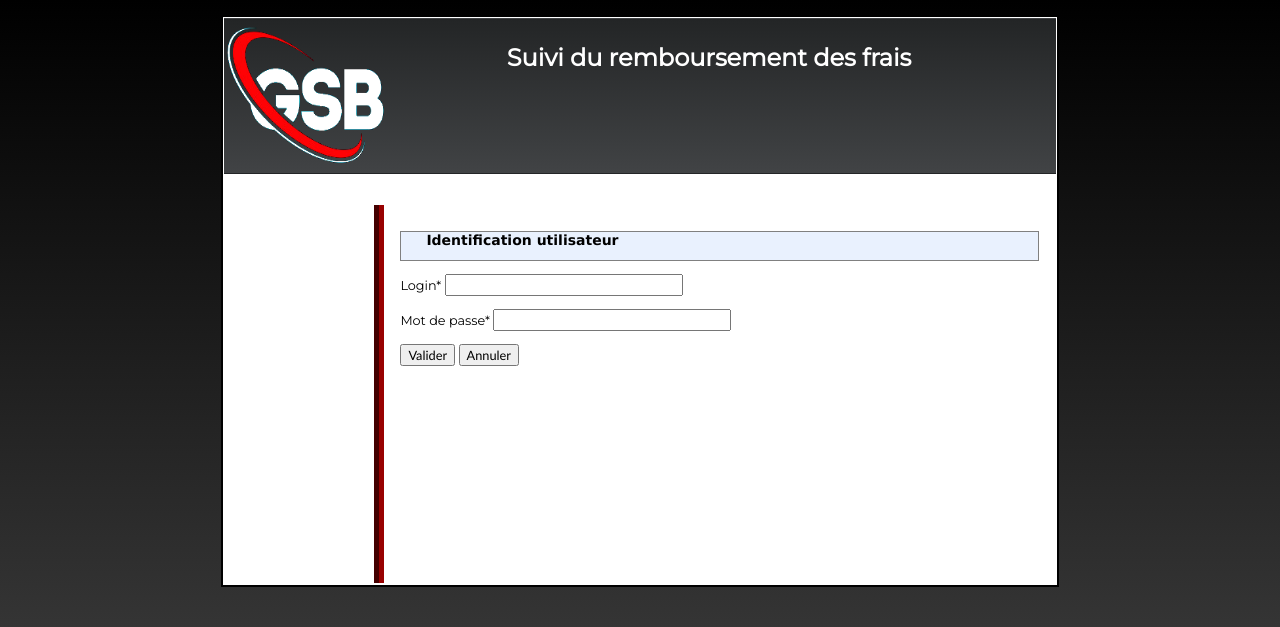
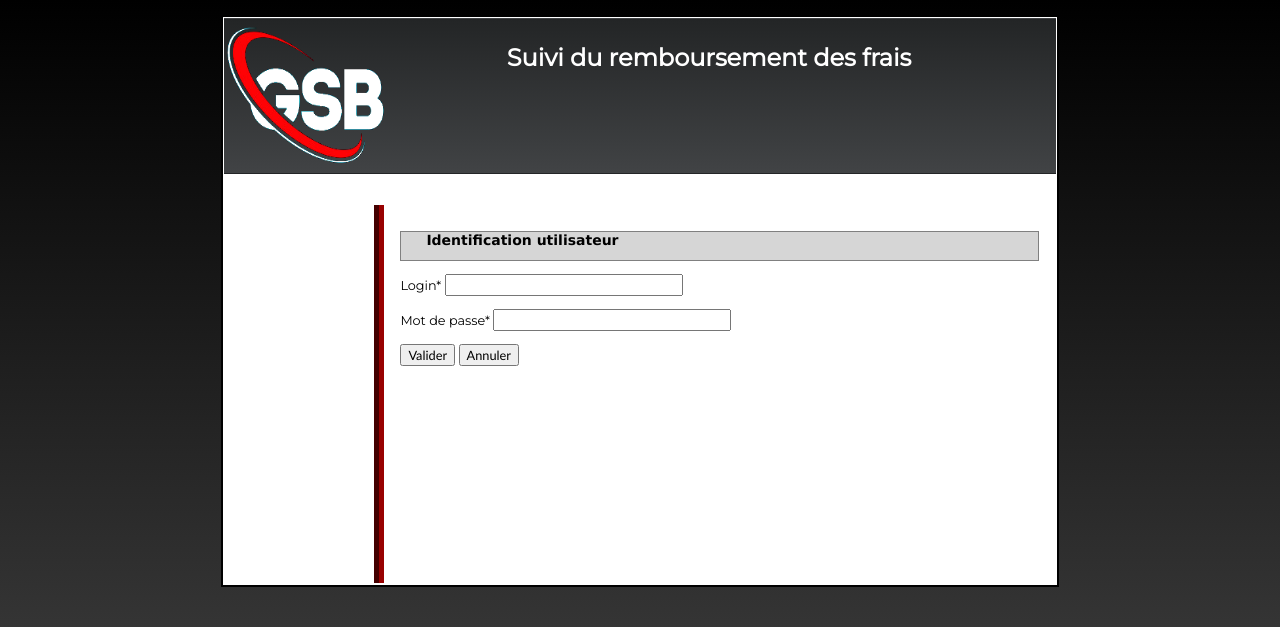
Before and after one commit to BryanB-Dev/GSB-Share, a PHP site: page / in a window 1280 px wide. Shown: the top 627 px of the page. Run offline with PHP 8.4, Linux system fonts and the light colour scheme.

Commit message:
Styles 2

```diff
--- a/styles/styles.css
+++ b/styles/styles.css
@@ -291,7 +291,7 @@ table.listeLegere th.libelle{
 	text-decoration: none;
 	border : 1px solid grey;
 	padding-left: 25px;
-	background-color: #E9F1FE;
+	background-color: #d6d6d6;
   height : 28px;
   margin-block: 10px;
 }
```
